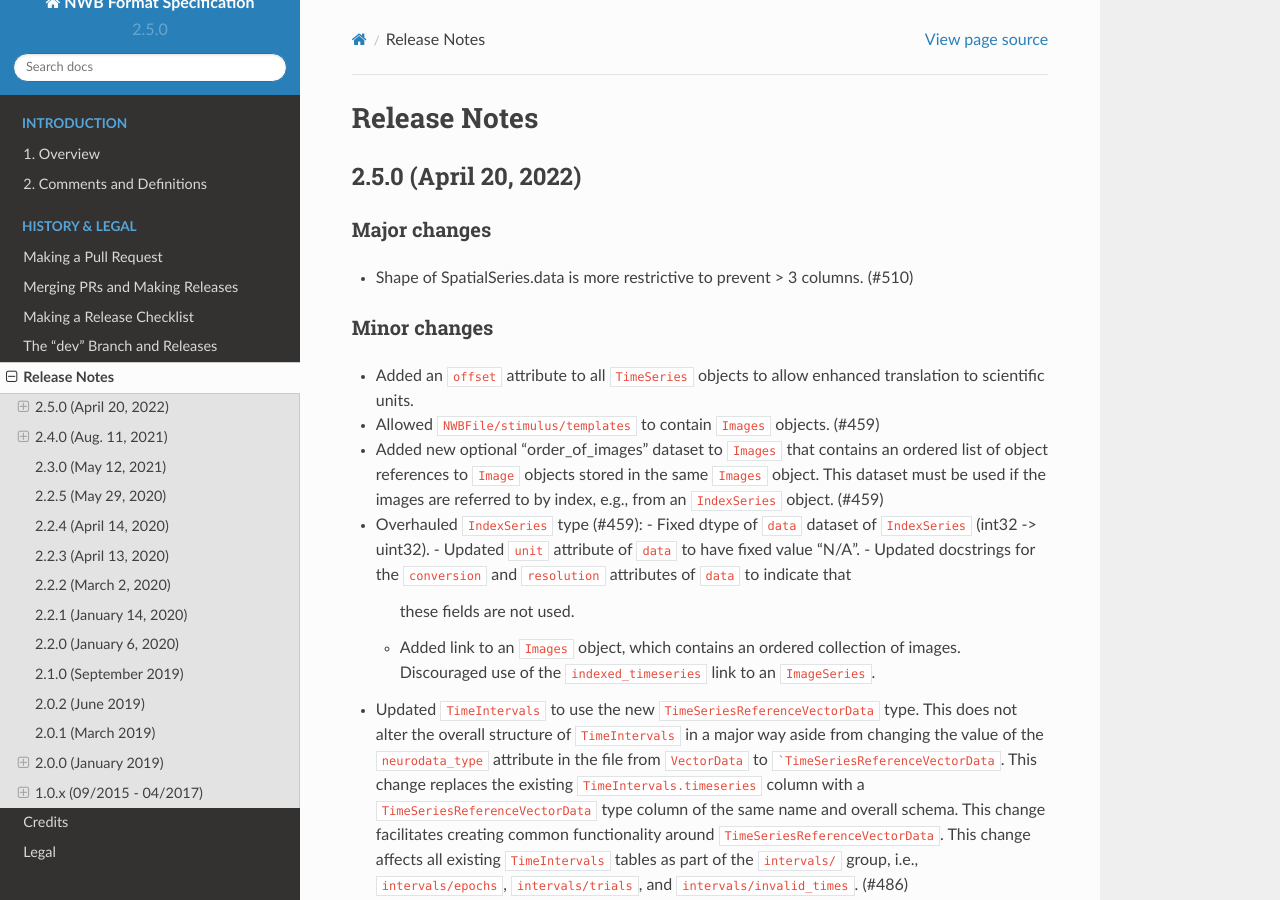
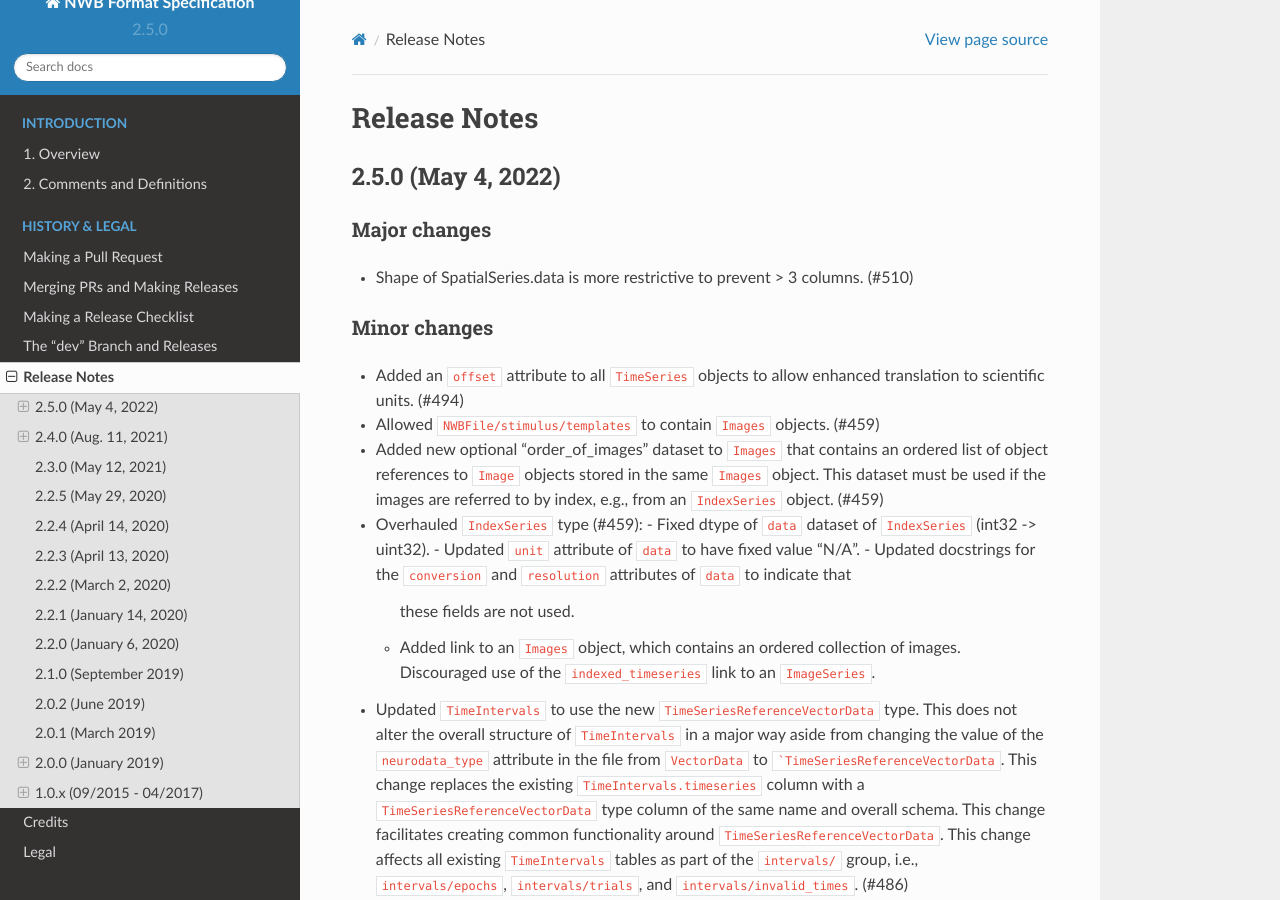
Before and after one commit to NeurodataWithoutBorders/nwb-schema, a Sphinx documentation site: the page built from docs/format/source/format_release_notes.rst, in a window 1280 px wide and 900 px high. Built offline with Sphinx 7.4.7 and the Read the Docs theme 2.0.0, drawn with Linux system fonts in a browser that asks for light colours.

Commit message:
Update format_release_notes.rst

```diff
--- a/docs/format/source/format_release_notes.rst
+++ b/docs/format/source/format_release_notes.rst
@@ -3,7 +3,7 @@
 Release Notes
 =============
 
-2.5.0 (April 20, 2022)
+2.5.0 (May 4, 2022)
 ---------------------
 
 Major changes
@@ -12,7 +12,7 @@
 
 Minor changes
 ^^^^^^^^^^^^^
-- Added an ``offset`` attribute to all ``TimeSeries`` objects to allow enhanced translation to scientific units.
+- Added an ``offset`` attribute to all ``TimeSeries`` objects to allow enhanced translation to scientific units. (#494)
 - Allowed ``NWBFile/stimulus/templates`` to contain ``Images`` objects. (#459)
 - Added new optional "order_of_images" dataset to ``Images`` that contains an ordered list of object references to
   ``Image`` objects stored in the same ``Images`` object. This dataset must be used if the images are referred to
```
